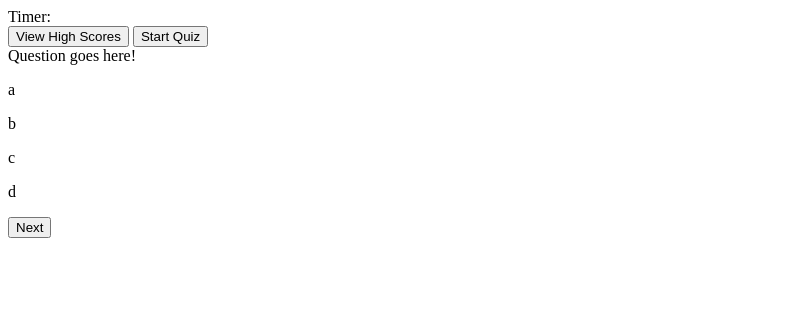
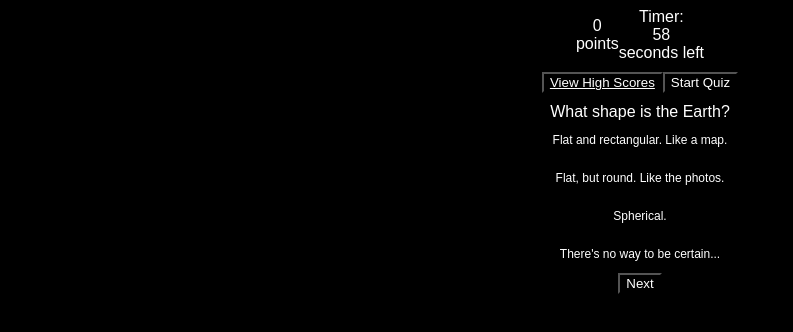
Before and after one commit to justinschoi93/module-4-challenge-JC93, a plain HTML site: page index.html in a window 1280 px wide. Both pictures are taken after a click on the button "Start Quiz". Shown: the whole page, without its empty margins (0-793 px from the left). Drawn offline with Linux system fonts and the light colour scheme.

Commit message:
quiz and high scores pages both completed

```diff
--- a/assets/script.js
+++ b/assets/script.js
@@ -1,66 +1,89 @@
-var timer = 60;
+var timeLeft = 60;
+var points = 0;
+var scoreEl = document.querySelector(".score");
 var startButton = document.getElementById("start");
-var highScoresButton = document.getElementById("high-score-button");
+// var highScoresButton = document.getElementById("high-score-button");
 var nextQuestion = document.getElementById("next");
 var questionWindow = document.querySelector(".question-window");
+var nameInput = document.querySelector(".name-input");
 var optionA = document.querySelector(".option-1");
 var optionB = document.querySelector(".option-2");
 var optionC = document.querySelector(".option-3");
 var optionD = document.querySelector(".option-4");
 var displayWindow = document.querySelector(".display-window");
+var timeLeftWindow = document.querySelector(".seconds");
 var i = 0;
+var highScores = [
+    {name: '',
+    score: 0},
+
+    {name: '',
+    score: 0},
+
+    {name: '',
+    score: 0},
+
+    {name: '',
+    score: 0},
+
+    {name: '',
+    score: 0}
+];
+// localStorage.setItem('highScores', JSON.stringify(highScores));
+highScores = JSON.parse(localStorage.getItem('highScores'));
 
 
 
 
 var questions = [{
     number: 1,
-    question: "Question Number 1",
-    a: "option A",
-    b: "option B",
-    c: "option C",
-    d: "option D",
-    ans: "option D"},
+    question: "What shape is the Earth?",
+    a: "Flat and rectangular. Like a map.",
+    b: "Flat, but round. Like the photos.",
+    c: "Spherical.",
+    d: "There's no way to be certain...",
+    ans: "Spherical."},
 
     {number: 2,
-        question: "Question Number 2",
-        a: "option A",
-        b: "option B",
-        c: "option C",
-        d: "option D",
-        ans: "option D"},
+        question: "How old is the Earth?",
+        a: "2023 years old.",
+        b: "10,000 years old.",
+        c: "7.5 million years old.",
+        d: "4.5 billion years old.",
+        ans: "4.5 billion years old."},
     {number: 3,
-        question: "Question Number 3",
-        a: "option A",
-        b: "option B",
-        c: "option C",
-        d: "option D",
-        ans: ""},
+        question: "How long has it been since the dinosaurs went extinct?",
+        a: "10 thousand years.",
+        b: "65 million years.",
+        c: "7 billion years.",
+        d: "2023 years.",
+        ans: "65 million years."},
     {number: 4,
-        question: "Question Number 4",
-        a: "option A",
-        b: "option B",
-        c: "option C",
-        d: "option D",
-        ans: "option D"},
+        question: "How long have humans (homo-sapiens) been around?",
+        a: "300 thousand years.",
+        b: "2023 years.",
+        c: "2 million years.",
+        d: "10 thousand years.",
+        ans: "300 thousand years."},
     {number: 5,
-        question: "Question Number 5",
-        a: "option A",
-        b: "option B",
-        c: "option C",
-        d: "option D",
-        ans: "option D"}
+        question: "We are most closely related to...",
+        a: "chimpanzees",
+        b: "dolphins",
+        c: "mermaids",
+        d: "martians",
+        ans: "chimpanzees"}
 ];
 
 startButton.addEventListener("click", function(){
     startTimer();
     startQuiz();
 })
-highScoresButton.addEventListener("click", function(){});
+
+
 nextQuestion.addEventListener("click", function(){
     i++;
+    displayWindow.textContent = "";
     askQuestion(questions[i]);
-    displayWindow.textContent = "";
 });
 //set interval so every second, the timer goes down by 1
 //when timer reaches 0, clear interval and save high score.
@@ -70,27 +93,45 @@ nextQuestion.addEventListener("click", function(){
 //when we are out of questions, clearInterval and save high score.
 
 function startTimer(){
-    setInterval(){
+    var timeInterval = setInterval(function(){
+        if (i == questions.length){
+            clearInterval(timeInterval);
+        }
+        if (timeLeft > 0) {
+            timeLeft--;
+        } else {
+            timeLeft = 0;
+            clearInterval(timeInterval);
+            endGame();
+        }
+        timeLeftWindow.textContent = timeLeft;
+    }, 1000)
 
-    }
-    if (timer === 0) {
-        clearInterval();
-    }
+
 };
 
 function startQuiz(){
     i = 0;
+    timeLeft = 60;
+    points = 0;
+    scoreEl.textContent = points;
+    displayWindow.textContent = '';
     askQuestion(questions[i]);
 
 };
 
 function askQuestion(q){
+    if (i < questions.length){
         questionWindow.textContent = (q.question);
         optionA.textContent = (q.a);
         optionB.textContent = (q.b);
         optionC.textContent = (q.c);
         optionD.textContent = (q.d);
         activateButtons();
+    } else {
+        endGame();
+    }
+
 }
 
 function checkAnswer(e){
@@ -99,9 +140,11 @@ function checkAnswer(e){
 
     if (e.target.textContent === questions[i].ans){
         displayWindow.textContent = "Correct!";
-
+        points+=10;
+        scoreEl.textContent = points;
     } else {
         displayWindow.textContent = "incorrect... -5 seconds";
+        timeLeft-=5;
     }
 
     deactivateButtons();
@@ -121,3 +164,26 @@ function deactivateButtons(){
     optionC.removeEventListener("click", checkAnswer);
     optionD.removeEventListener("click", checkAnswer);
 }
+
+function endGame(){
+    deactivateButtons();
+    displayWindow.textContent = "You have answered all of the questions! The quiz is over!";
+    checkHighScores();
+    localStorage.setItem("currentScore", points);
+    localStorage.setItem("highScores", JSON.stringify(highScores));
+
+}
+
+function checkHighScores () {
+    for (let i = 0; i < highScores.length; i++) {
+        if (points > highScores[i].score){
+            highScores.pop();
+            highScores.splice(i,0,{name: '', score: points});
+            localStorage.setItem('currentIndex', i);
+            break;
+
+        }
+
+    }
+    console.log(highScores);
+}
--- a/assets/style.css
+++ b/assets/style.css
@@ -0,0 +1,41 @@
+*{
+    display: flex;
+    flex-direction: column;
+    align-items: center;
+    justify-content: center;
+    font-family:Arial, Helvetica, sans-serif;
+    color: white;
+    background-color: black
+}
+
+title {
+    display: none;
+}
+header {
+    display: flex;
+    flex-direction: row;
+
+}
+
+.buttons {
+    display: flex;
+    flex-direction: row;
+    align-items: space-between;
+    padding: 10px;
+}
+
+.quiz {
+    display: flex;
+    align-items: left;
+    justify-content: left;
+    flex-direction: column;
+}
+
+.options{
+    font-size: 12px;
+    /* background-color: black; */
+}
+
+.question-window{
+    font-size: 16px;
+}
--- a/index.html
+++ b/index.html
@@ -7,23 +7,29 @@
     <link rel="stylesheet" href="./assets/style.css">
 </head>
 <body>
+    <!-- header that displays points won, and time left -->
     <header>
-        <div class="timer">Timer:<span class="seconds"></span></div>
+        <div class="point-window"><span class="score">0</span> points</div>
+        <div class="timer">Timer:<span class="seconds">60</span> seconds left</div>
     </header>
-    <button id="high-score-button">View High Scores</button>
-    <button id="start">Start Quiz</button>
+    <!-- start button, and a button that opens up a new tab with the high scores -->
+    <section class="buttons">
+        <a href="./assets/highscores.html" target="_blank"><button id="high-score-button">View High Scores</button></a>
+        <button id="start">Start Quiz</button>
+    </section>
 
+<!-- Questions and answer options -->
     <section class = "quiz">
-        <div class="question-window">Question goes here!</div>
-        <p class="option option-1">a</p>
-        <p class="option option-2">b</p>
-        <p class="option option-3">c</p>
-        <p class="option option-4">d</p>
-
+        <div class="question-window">Start the Quiz!</div>
+        <p class="options option-1"></p>
+        <p class="options option-2"></p>
+        <p class="options option-3"></p>
+        <p class="options option-4"></p>
+<!-- a display window for texts and messages -->
     </section>
     <div class="display-window"></div>
 
-
+<!-- a button that takes you to the next question -->
     <button id="next">Next</button>
 
     <script src="./assets/script.js"></script>
```
Also changed, not shown: assets/highScoresScript.js (added, +50 -0 lines), assets/highscores.html (added, +29 -0 lines), 1 other file. Lines whose indentation alone changed are shown as unchanged.
